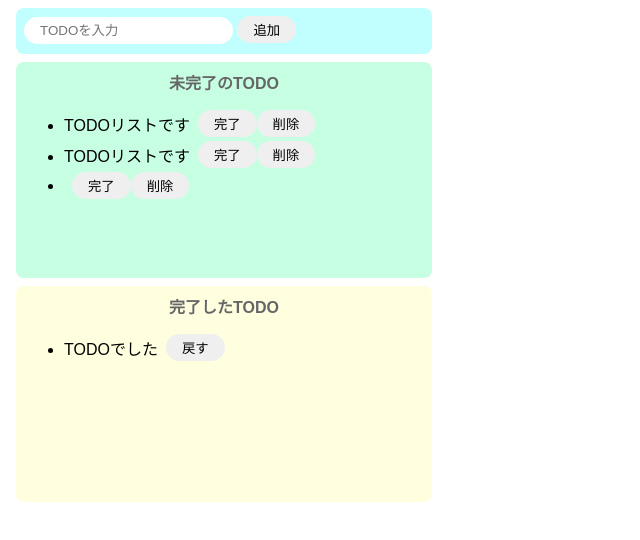
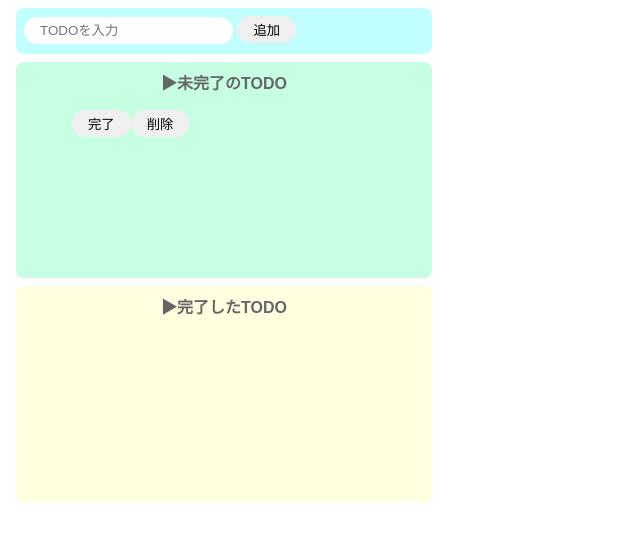
Before and after one commit to MARI107/JS-todo, a website built with Parcel: page index.html in a window 1280 px wide. Both pictures are taken after a click on the button "追加". Shown: the whole page, without its empty margins (0-640 px from the left). Built offline with nearby package versions, Linux system fonts and the light colour scheme.

Commit message:
TODOリストが完成！

```diff
--- a/index.html
+++ b/index.html
@@ -11,28 +11,12 @@
       <button id="add-button">追加</button>
     </div>
     <div class="imcomolete-area">
-      <p class="title">未完了のTODO</p>
-      <ul id="incomplete-list">
-        <div class="list-row">
-          <li>TODOリストです</li>
-          <button>完了</button>
-          <button>削除</button>
-        </div>
-        <div class="list-row">
-          <li>TODOリストです</li>
-          <button>完了</button>
-          <button>削除</button>
-        </div>
-      </ul>
+      <p class="title">▶未完了のTODO</p>
+      <ul id="incomplete-list"></ul>
     </div>
     <div class="comolete-area">
-      <p class="title">完了したTODO</p>
-      <ul id="complete-list">
-        <div class="list-row">
-          <li>TODOでした</li>
-          <button>戻す</button>
-        </div>
-      </ul>
+      <p class="title">▶完了したTODO</p>
+      <ul id="complete-list"></ul>
     </div>
 
     <script src="src/index.js"></script>
--- a/src/index.js
+++ b/src/index.js
@@ -5,14 +5,23 @@ const onClickAdd = () => {
   const inputText = document.getElementById("add-text").value;
   document.getElementById("add-text").value = "";
 
+  createIncompleteLIst(inputText);
+};
+
+//未完了リストから指定の要素を削除
+const deleteFromIncompleteList = (target) => {
+  document.getElementById("incomplete-list").removeChild(target);
+};
+
+//未完了リストに追加する関数
+const createIncompleteLIst = (text) => {
   //div生成
   const div = document.createElement("div");
   div.className = "list-row";
   console.log(div);
-
   //liタグ生成
   const li = document.createElement("li");
-  li.innerText = inputText;
+  li.innerText = text;
 
   //button(完了)タグの生成
   const completeButton = document.createElement("button");
@@ -36,7 +45,12 @@ const onClickAdd = () => {
     const backButton = document.createElement("button");
     backButton.innerText = "戻す";
     backButton.addEventListener("click", () => {
-      alert("もどス");
+      //押された戻すボタンの親タグ（div)を完了リストから削除
+      const deleteTarget = backButton.parentNode;
+      document.getElementById("complete-list").removeChild(deleteTarget);
+      //テキスト取得
+      const text = backButton.parentNode.firstElementChild.innerText;
+      createIncompleteLIst(text);
     });
 
     //divタグの子要素に各要素を設定
@@ -65,12 +79,6 @@ const onClickAdd = () => {
   //未完了リストに追加
   document.getElementById("incomplete-list").appendChild(div);
 };
-
 document
   .getElementById("add-button")
   .addEventListener("click", () => onClickAdd());
-
-//未完了リストから指定の要素を削除
-const deleteFromIncompleteList = (target) => {
-  document.getElementById("incomplete-list").removeChild(target);
-};
--- a/src/styles.css
+++ b/src/styles.css
@@ -24,6 +24,7 @@ button:hover {
 
 li {
   margin-right: 8px;
+  list-style: none;
 }
 
 .input-area {
```
Also changed, not shown: README.md.
